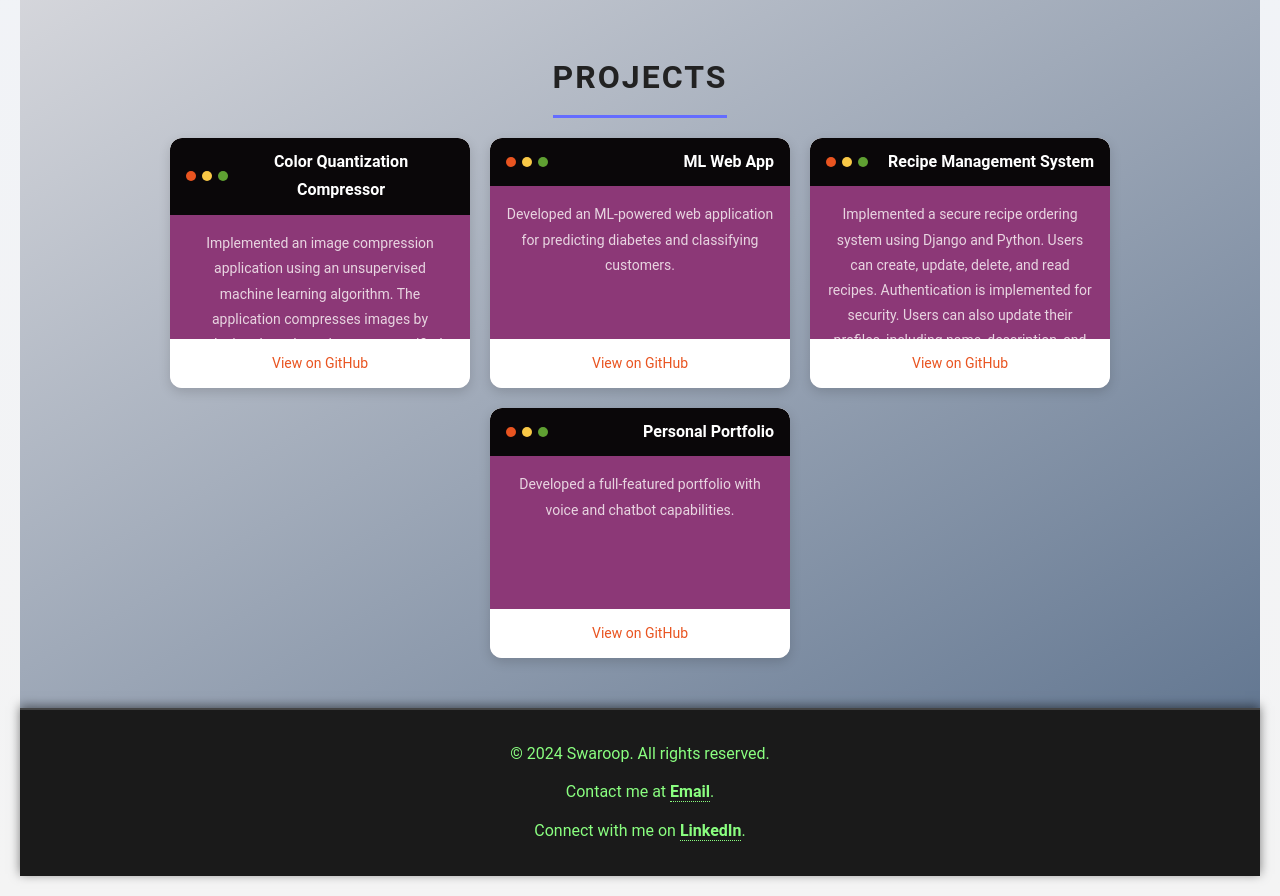
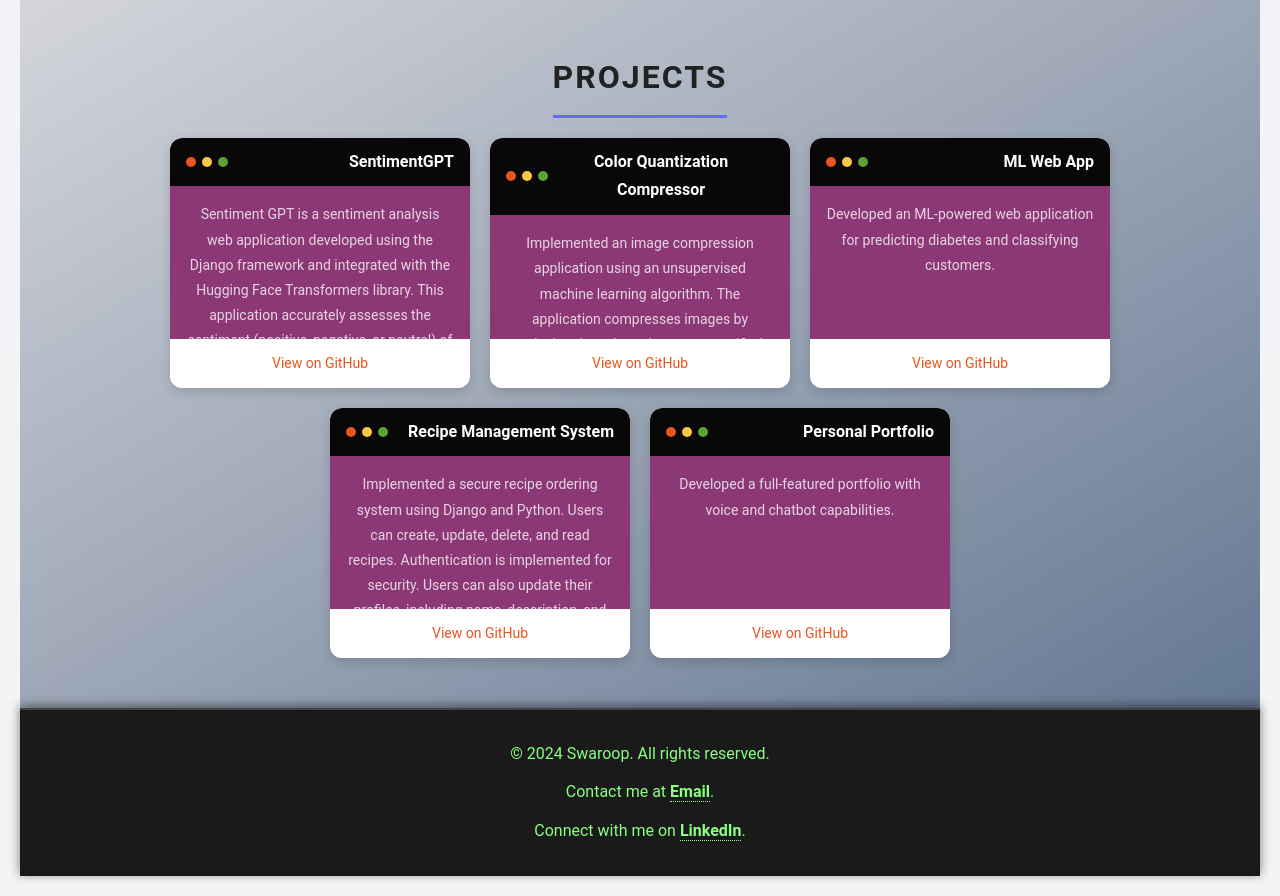
Before and after one commit to swaroopms658/portfolio, a React (Vite) app: page / in a window 1280 px wide. Shown: the part 2620-3516 px from the top of the page. Built offline with nearby package versions, Linux system fonts and the light colour scheme.

Commit message:
project added

```diff
--- a/src/components/Projects.jsx
+++ b/src/components/Projects.jsx
@@ -3,6 +3,12 @@ import "./Projects.css";
 
 const Projects = () => {
   const projects = [
+    {
+      title: "SentimentGPT",
+      description:
+        "Sentiment GPT is a sentiment analysis web application developed using the Django framework and integrated with the Hugging Face Transformers library. This application accurately assesses the sentiment (positive, negative, or neutral) of given text inputs, providing a reliable sentiment score.",
+      githubUrl: "https://github.com/swaroopms658?tab=repositories",
+    },
     {
       title: "Color Quantization Compressor",
       description:
```
